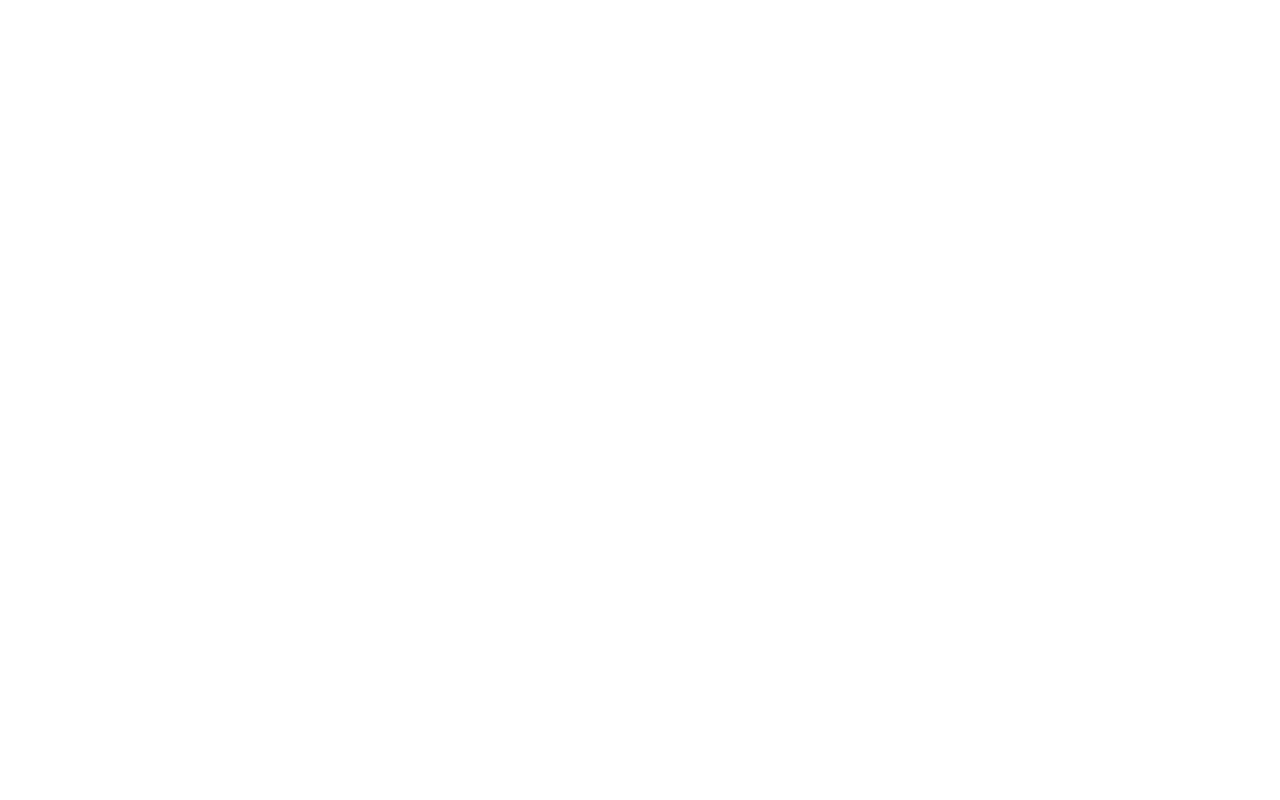
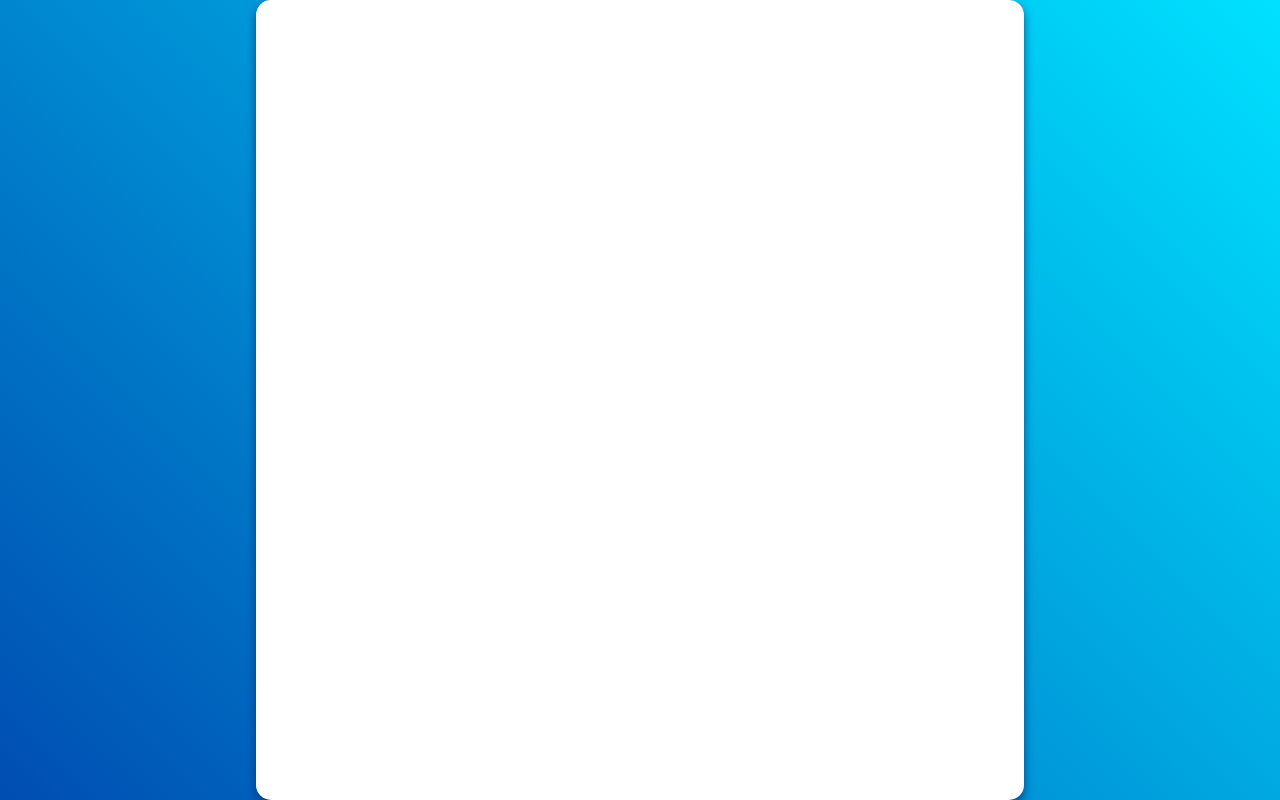
Before and after one commit to DogeOfFreedom/odin-to-do, a website built with webpack: page src/index.html in a window 1280 px wide. Built offline with nearby package versions, Linux system fonts and the light colour scheme.

Commit message:
feat: add linear gradient bg and content square for main content

```diff
--- a/src/index.html
+++ b/src/index.html
@@ -6,6 +6,9 @@
     <title>Document</title>
 </head>
 <body>
-
+    <div class="content">
+        <div class="sidebar"></div>
+        <div class="body-content"></div>
+    </div>
 </body>
 </html>
--- a/src/style.css
+++ b/src/style.css
@@ -0,0 +1,34 @@
+body {
+    background-image: linear-gradient(45deg, rgb(0, 77, 177), rgb(0, 225, 255));
+    display: flex;
+    justify-content: center;
+    align-items: center;
+    height: 100vh;
+    margin: 0px;
+}
+
+.content {
+    background-color: white;
+    border-radius: 15px;
+    height: 800px; /* Placeholder */
+    width: 55vw;
+    box-shadow: 0px 5px 10px rgba(0, 50, 115, 0.8);
+}
+
+@media only screen and (max-width: 1750px) {
+    .content {
+        width: 60vw;
+    }
+}
+
+@media only screen and (max-width: 1200px) {
+    body {
+        display: inline;
+    }
+
+    .content {
+        border-radius: 0px;
+        height: 100%;
+        width: 100%;
+    }
+}
```
